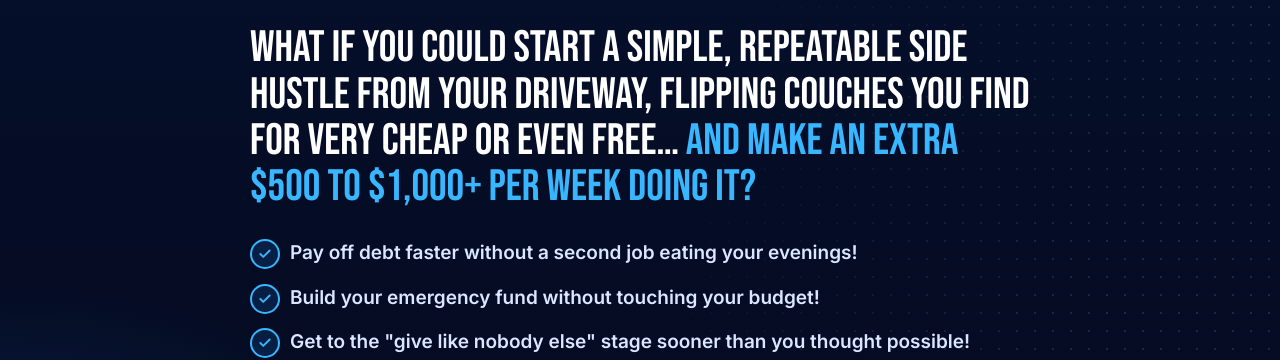
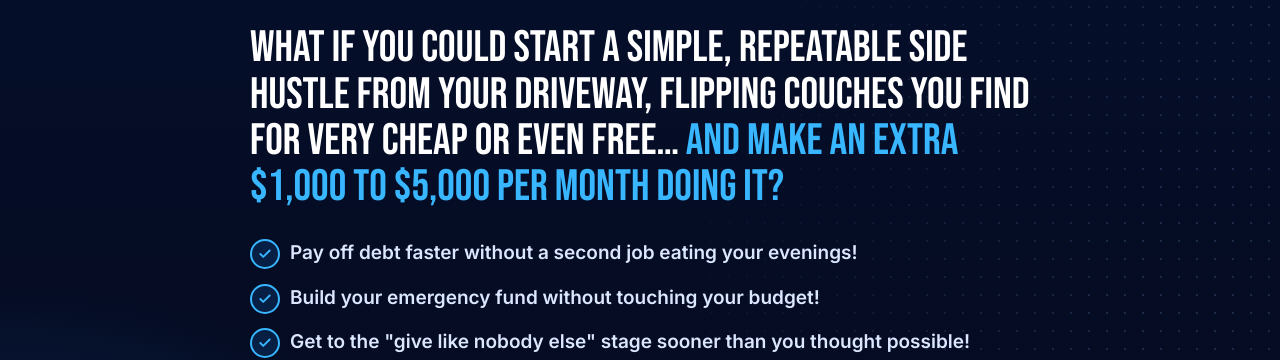
Before and after one commit to consultwithdylan-png/cfa-workshop, a plain HTML site: page index.html in a window 1280 px wide. Shown: the part 1713-2073 px from the top of the page. Drawn offline with nearby package versions, Linux system fonts and the light colour scheme.

Commit message:
Change income range to $1,000-$5,000 per month

```diff
--- a/index.html
+++ b/index.html
@@ -60,7 +60,7 @@
       <p>You've cut the subscriptions, skipped the takeout, done the math on the store brand. You're doing everything right…</p>
       <p>But it's <b>SLOW</b>. You look at your debt snowball and some months it barely moves. You've thought about a second job, but you know how that goes — less time with your family, and barely anything extra after taxes.</p>
       <p>You've cut everything you can cut. What if there was a lever you hadn't tried yet? One that would make this process <b>MUCH FASTER</b>…</p>
-      <p class="punch">What if you could start a simple, repeatable side hustle from your driveway, flipping couches you find for very cheap or even free… <span class="blue">and make an extra $500 to $1,000+ per week doing it?</span></p>
+      <p class="punch">What if you could start a simple, repeatable side hustle from your driveway, flipping couches you find for very cheap or even free… <span class="blue">and make an extra $1,000 to $5,000 per month doing it?</span></p>
       <ul class="checks">
         <li>Pay off debt faster without a second job eating your evenings!</li>
         <li>Build your emergency fund without touching your budget!</li>
```
